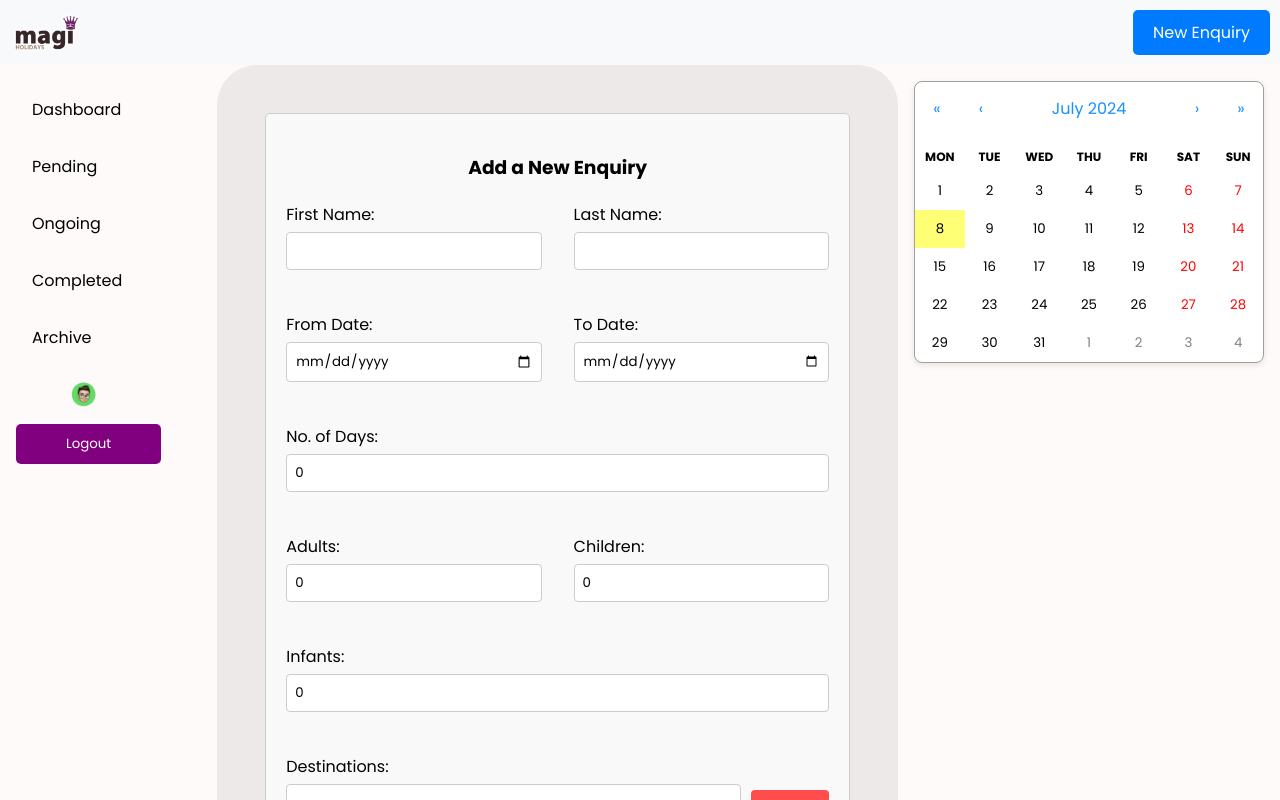
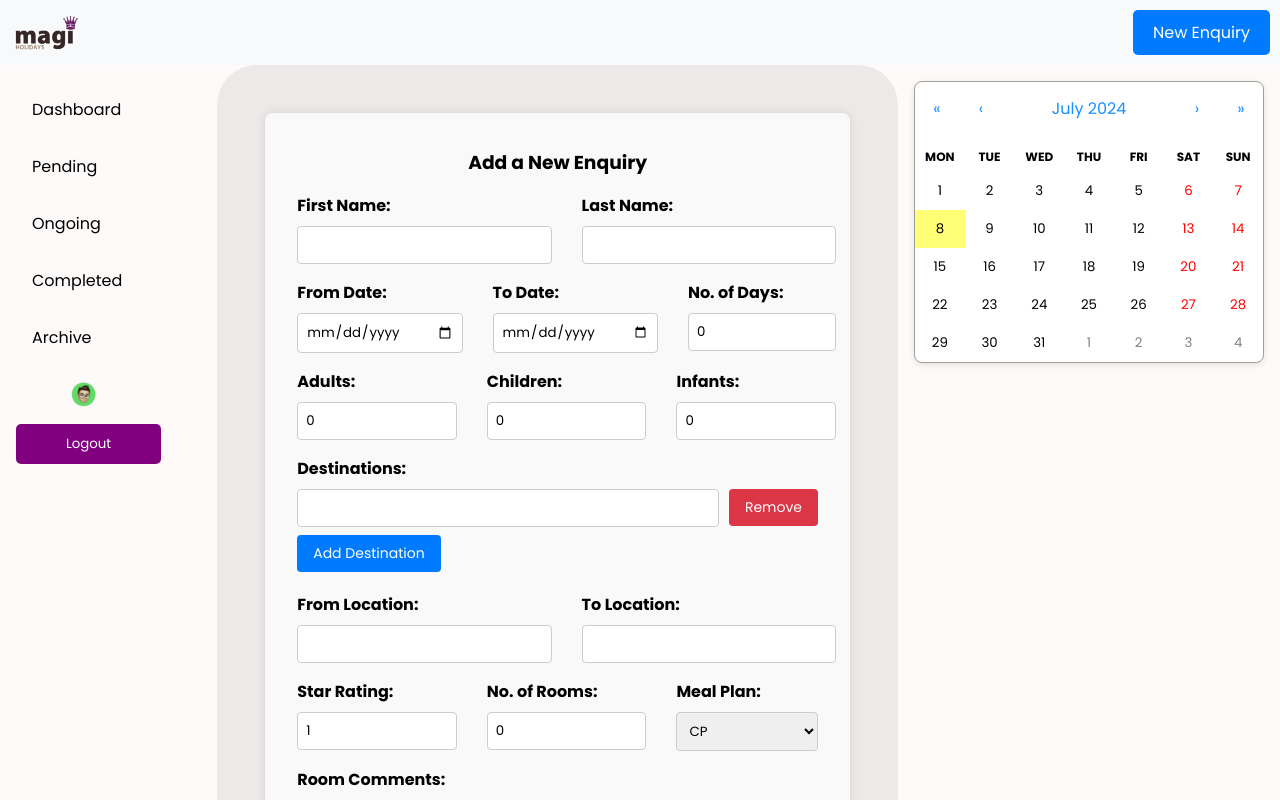
Before and after one commit to EG-Cube/magisoft, a React (Create React App) app in the folder frontend/: page /enquiry/general in a window 1280 px wide. Built offline with nearby package versions, Linux system fonts and the light colour scheme; the HTML template or start-up script is replaced by a standard one.

Commit message:
Form styles

```diff
--- a/frontend/src/components/CreateEnquiryForm.js
+++ b/frontend/src/components/CreateEnquiryForm.js
@@ -1,6 +1,6 @@
 import { useState } from "react";
 import { useAuthContext } from "../hooks/useAuthContext";
-import "../styles/CreateEnquityForm.css";
+import "../styles/EnquiryForm.css";
 
 const CreateEnquiryForm = () => {
   const { user } = useAuthContext();
@@ -258,7 +258,7 @@ const CreateEnquiryForm = () => {
               onChange={(e) => handleDestinationChange(index, e.target.value)}
               className={emptyFields.includes("destinations") ? "error" : ""}
             />
-            <button
+            <button className="removeBtn"
               type="button"
               onClick={() => handleRemoveDestination(index)}
             >
@@ -266,7 +266,7 @@ const CreateEnquiryForm = () => {
             </button>
           </div>
         ))}
-        <button
+        <button className="addDestinationBtn"
           type="button"
           style={{ marginBottom: "20px" }}
           onClick={handleAddDestination}
@@ -416,7 +416,8 @@ const CreateEnquiryForm = () => {
         />
       </div>
 
-      <button type="submit">Add Enquiry</button>
+      <div className="submitBtn"><button type="submit">Add Enquiry</button></div>
+
       {error && <div className="error">{error}</div>}
     </form>
   );
--- a/frontend/src/components/EditEnquiryForm.js
+++ b/frontend/src/components/EditEnquiryForm.js
@@ -3,6 +3,7 @@ import { useAuthContext } from "../hooks/useAuthContext";
 import { useNavigate, useParams } from "react-router-dom";
 import axios from "axios";
 import { EnquiryContext } from "../context/EnquiryContext";
+import "../styles/EnquiryForm.css"
 
 const EditEnquiryForm = ({ enquiryID }) => {
   const { user } = useAuthContext();
@@ -283,7 +284,7 @@ const EditEnquiryForm = ({ enquiryID }) => {
               onChange={(e) => handleDestinationChange(index, e.target.value)}
               className={emptyFields.includes("destinations") ? "error" : ""}
             />
-            <button
+            <button className="removeBtn"
               type="button"
               onClick={() => handleRemoveDestination(index)}
             >
@@ -441,7 +442,7 @@ const EditEnquiryForm = ({ enquiryID }) => {
         />
       </div>
 
-      <button type="submit">Update Enquiry</button>
+      <div className="submitBtn"><button type="submit">Update Enquiry</button></div>
       {error && <div className="error">{error}</div>}
     </form>
   );
--- a/frontend/src/styles/CreateEnquityForm.css
+++ /dev/null
@@ -1,98 +0,0 @@
-.enquiry-form {
-    max-width: 800px;
-    margin: 0 auto;
-    padding: 20px;
-    border: 1px solid #ccc;
-    border-radius: 5px;
-    background-color: #f9f9f9;
-  }
-
-  .enquiry-form h3 {
-    text-align: center;
-    margin-bottom: 20px;
-  }
-
-  .row {
-    display: flex;
-    flex-wrap: wrap;
-    gap: 20px;
-    margin-bottom: 20px;
-  }
-
-  .row > div {
-    flex: 1;
-    min-width: 200px;
-  }
-
-  label {
-    display: block;
-    margin-bottom: 5px;
-  }
-
-  input[type="text"],
-  input[type="number"],
-  input[type="date"],
-  input[type="email"],
-  select,
-  textarea {
-    width: 100%;
-    padding: 8px;
-    margin-bottom: 10px;
-    border: 1px solid #ccc;
-    border-radius: 4px;
-    box-sizing: border-box;
-  }
-
-  textarea {
-    resize: vertical;
-    height: 100px;
-  }
-
-  .error {
-    border-color: red;
-  }
-
-  .destination-field {
-    display: flex;
-    align-items: center;
-    justify-content: center;
-    gap: 10px;
-    margin-bottom: 10px;
-  }
-
-  .destination-field input {
-    flex: 1;
-  }
-
-  .destination-field button {
-    background-color: #ff4d4d;
-    color: white;
-    border: none;
-    padding: 8px 12px;
-    border-radius: 4px;
-    cursor: pointer;
-  }
-
-  .destination-field button:hover {
-    background-color: #e60000;
-  }
-
-  button[type="submit"] {
-    width: 100%;
-    background-color: #007bff;
-    color: white;
-    padding: 10px;
-    border: none;
-    border-radius: 5px;
-    cursor: pointer;
-  }
-
-  button[type="submit"]:hover {
-    background-color: #0056b3;
-  }
-
-  .error {
-    color: red;
-    margin-top: 10px;
-    text-align: center;
-  }
--- /dev/null
+++ b/frontend/src/styles/EnquiryForm.css
@@ -0,0 +1,110 @@
+/* styles/EnquiryForm.css */
+
+.enquiry-form {
+    margin: 0 auto;
+    padding: 1rem 2rem;
+    background: #f9f9f9;
+    border-radius: 8px;
+    box-shadow: 0 0 10px rgba(0, 0, 0, 0.1);
+  }
+
+  .enquiry-form h3 {
+    margin-bottom: 1rem;
+    text-align: center;
+  }
+
+  .enquiry-form .row {
+    display: flex;
+    justify-content: space-between;
+    margin-bottom: 1rem;
+  }
+
+  .enquiry-form .row > div {
+    flex: 1;
+    margin-right: 1rem;
+  }
+
+  .enquiry-form .row > div:last-child {
+    margin-right: 0;
+  }
+
+  .enquiry-form label {
+    display: block;
+    margin-bottom: 0.5rem;
+    font-weight: bold;
+  }
+
+  .enquiry-form input,
+  .enquiry-form select,
+  .enquiry-form textarea {
+    width: 100%;
+    padding: 0.5rem;
+    border: 1px solid #ccc;
+    border-radius: 4px;
+  }
+
+  .enquiry-form textarea {
+    height: 100px;
+  }
+
+  .enquiry-form button {
+    display: inline-block;
+    padding: 0.75rem 1.5rem;
+    border: none;
+    background-color: #007bff;
+    color: #fff;
+    font-size: 1rem;
+    border-radius: 4px;
+    cursor: pointer;
+    text-align: center;
+  }
+
+  .enquiry-form button.removeBtn {
+    background-color: #dc3545;
+    margin-left: 10px;
+  }
+
+  .enquiry-form button.addDestinationBtn,
+  .enquiry-form button.removeBtn {
+    padding: 0.5rem 1rem;
+    font-size: 0.875rem;
+  }
+
+  .enquiry-form .destination-field {
+    display: flex;
+    align-items: center;
+    margin-bottom: 0.5rem;
+  }
+
+  .enquiry-form .error {
+    border-color: red;
+  }
+
+  .enquiry-form .error + .error {
+    color: red;
+    font-size: 0.875rem;
+  }
+
+  .enquiry-form .submitBtn {
+    text-align: center;
+  }
+
+  .enquiry-form .error {
+    color: red;
+    text-align: center;
+    margin-top: 1rem;
+  }
+
+  .submitBtn {
+    display: flex;
+    align-items: center;
+    justify-content: center;
+  }
+
+  .submitBtn button {
+    background-color: rgb(100,220,100);
+  }
+
+  .submitBtn button:hover {
+    background-color: rgba(100,220,100, 0.8);
+  }
--- a/frontend/src/styles/Login.css
+++ b/frontend/src/styles/Login.css
@@ -30,13 +30,13 @@
     box-sizing: border-box;
   }
 
-  .login button {
+  .login button[type="submit"]  {
     display: block;
     max-width: 50%;
     padding: 10px;
     border: none;
     border-radius: 5px;
-    background-color: #007BFF;
+    background-color: #800080;
     color: #fff;
     font-size: 16px;
     cursor: pointer;
@@ -45,6 +45,10 @@
 
   .login button:disabled {
     background-color: #aaa;
+  }
+
+  .login button[type="submit"]:hover {
+    background-color: rgba(128,0,128, 0.8);
   }
 
   .login .error {
--- a/frontend/src/styles/Signup.css
+++ b/frontend/src/styles/Signup.css
@@ -41,21 +41,25 @@
     flex: 1;
   }
 
-  .signup button {
+  .signup button[type="submit"]  {
     display: block;
     max-width: 50%;
     padding: 10px;
     border: none;
     border-radius: 5px;
-    background-color: #007BFF;
+    background-color: #800080;
     color: #fff;
     font-size: 16px;
     cursor: pointer;
     margin: 0 auto; /* Centers the button */
   }
 
-  .signup button:disabled {
+  .signup button[type="submit"]:disabled {
     background-color: #aaa;
+  }
+
+  .signup button[type="submit"]:hover {
+    background-color: rgba(128,0,128, 0.8);
   }
 
   .signup .error {
```
Also changed, not shown: frontend/src/assets/Canada.png (added).
